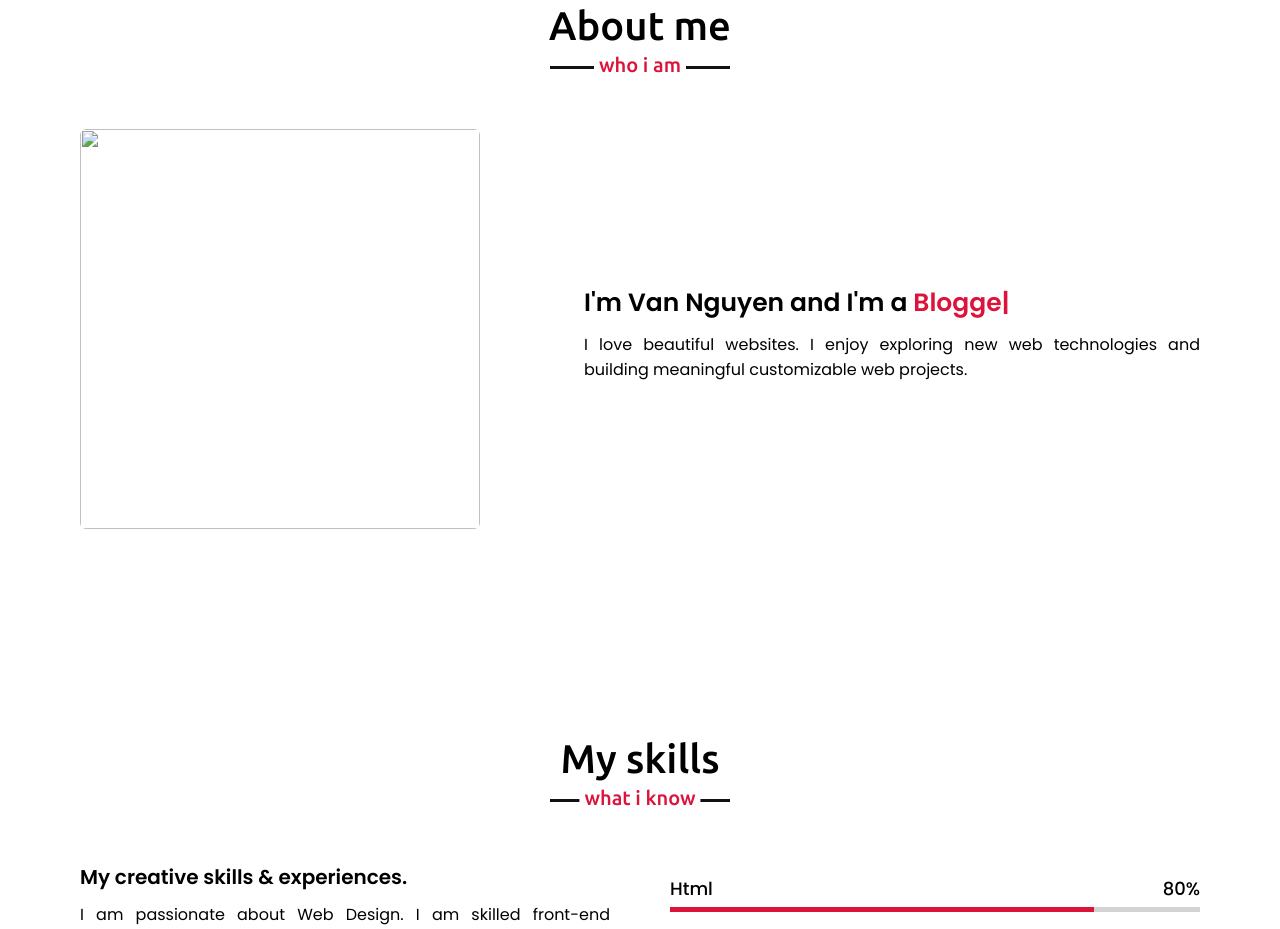
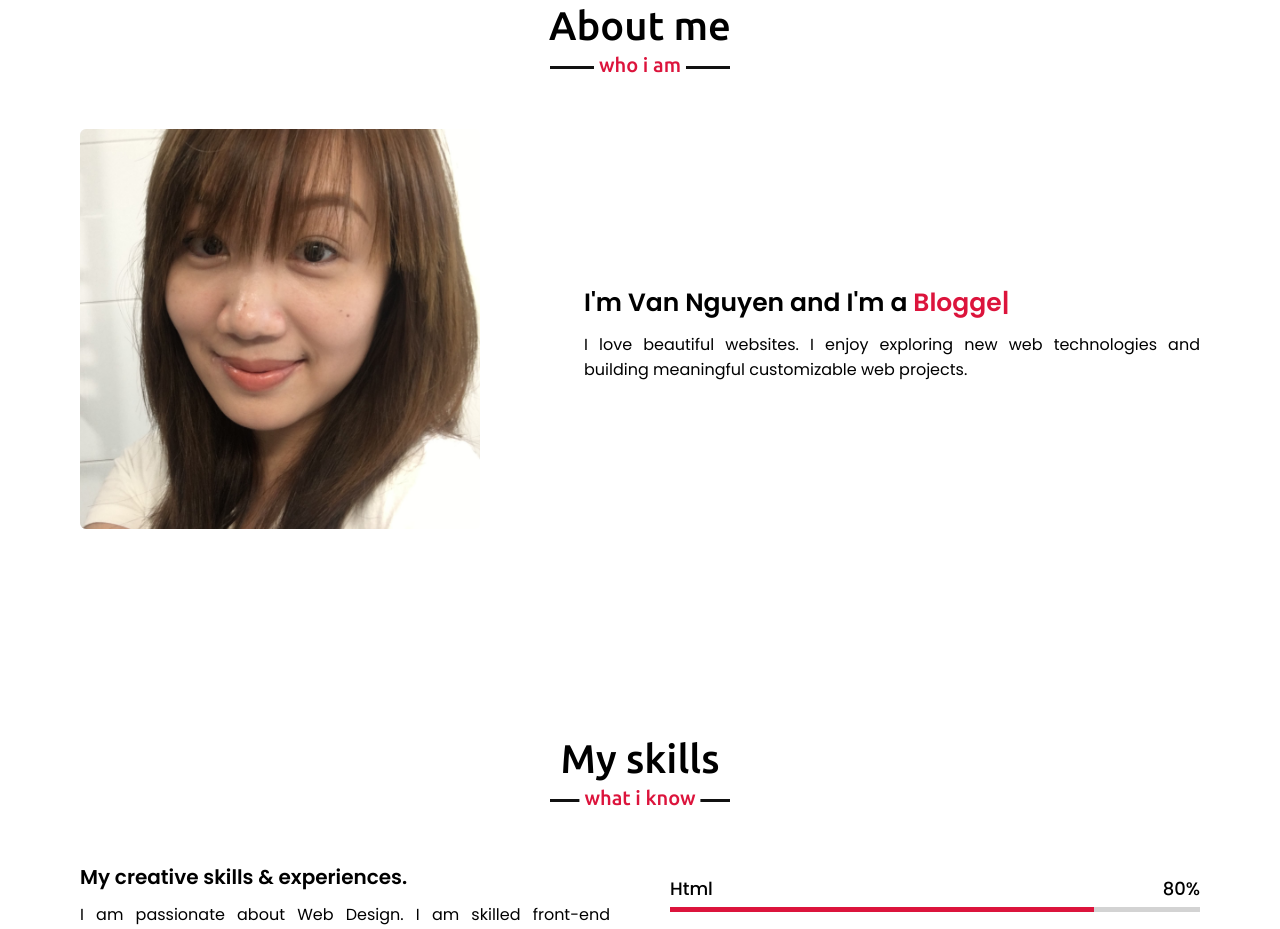
Before and after one commit to vannguyen1309/van-nguyen-portfolio, a plain HTML site: page index.html in a window 1280 px wide. Shown: the part 897-1826 px from the top of the page. Drawn offline with nearby package versions, Linux system fonts and the light colour scheme.

Commit message:
Update index.html
van.jpg

```diff
--- a/index.html
+++ b/index.html
@@ -51,7 +51,7 @@
             <h2 class="title">About me</h2>
             <div class="about-content">
                 <div class="column left">
-                    <img src="van.jpeg" alt="">
+                    <img src="van.jpg" alt="">
                 </div>
                 <div class="column right">
                     <div class="text">I'm Van Nguyen and I'm a <span class="typing-2"></span></div>
```
